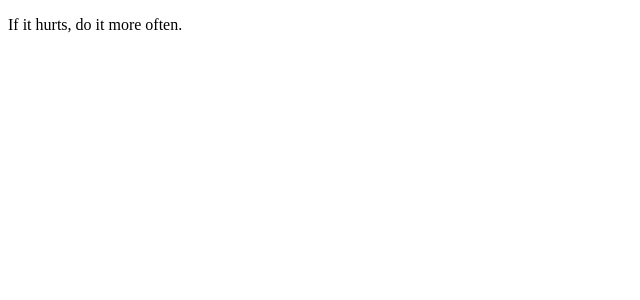
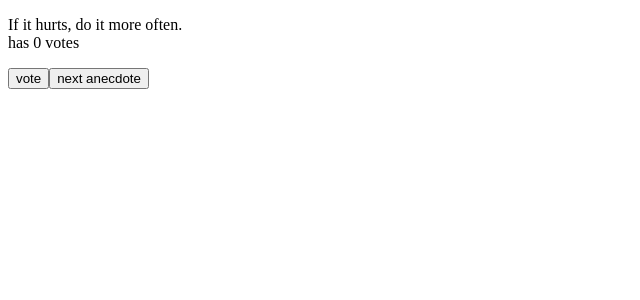
Before and after one commit to kimarimt/fullstack_open, a React (Vite) app in the folder part1/anecdotes/: page / in a window 1280 px wide. Shown: the top 300 px of the page, without its empty margins (0-640 px from the left). Built offline with nearby package versions, Linux system fonts and the light colour scheme.

Commit message:
finished exercises 1.12-1.13

```diff
--- a/part1/anecdotes/src/App.jsx
+++ b/part1/anecdotes/src/App.jsx
@@ -11,12 +11,32 @@ const App = () => {
     'Programming without an extremely heavy use of console.log is same as if a doctor would refuse to use x-rays or blood tests when diagnosing patients.',
     'The only way to go fast, is to go well.'
   ]
+
+  const [votes, setVotes] = useState(Array(anecdotes.length).fill(0))
   const [selected, setSelected] = useState(0)
 
+  const handleSelected = () => {
+    const randomNumber = Math.floor(Math.random() * anecdotes.length)
+    setSelected(randomNumber)
+  }
+
+  const handleVotes = () => {
+    const copy = [...votes]
+    copy[selected]++
+    setVotes(copy)
+  }
+
   return (
-    <p>
-      {anecdotes[selected]}
-    </p>
+    <>
+      <p>
+        {anecdotes[selected]}<br />
+        has {votes[selected]} votes
+      </p>
+      <>
+        <button onClick={handleVotes}>vote</button>
+        <button onClick={handleSelected}>next anecdote</button>
+      </>
+    </>
   )
 }
 
```
